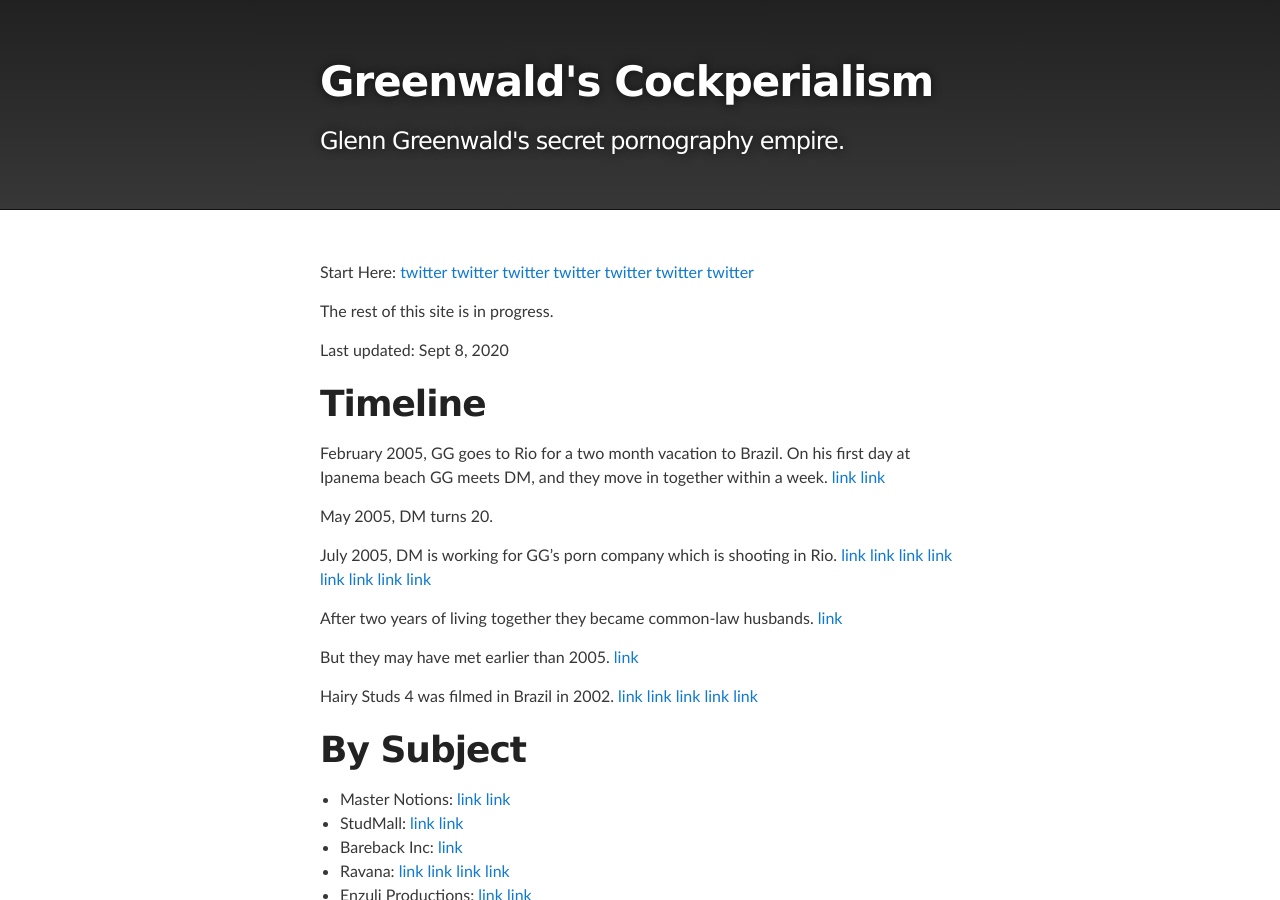
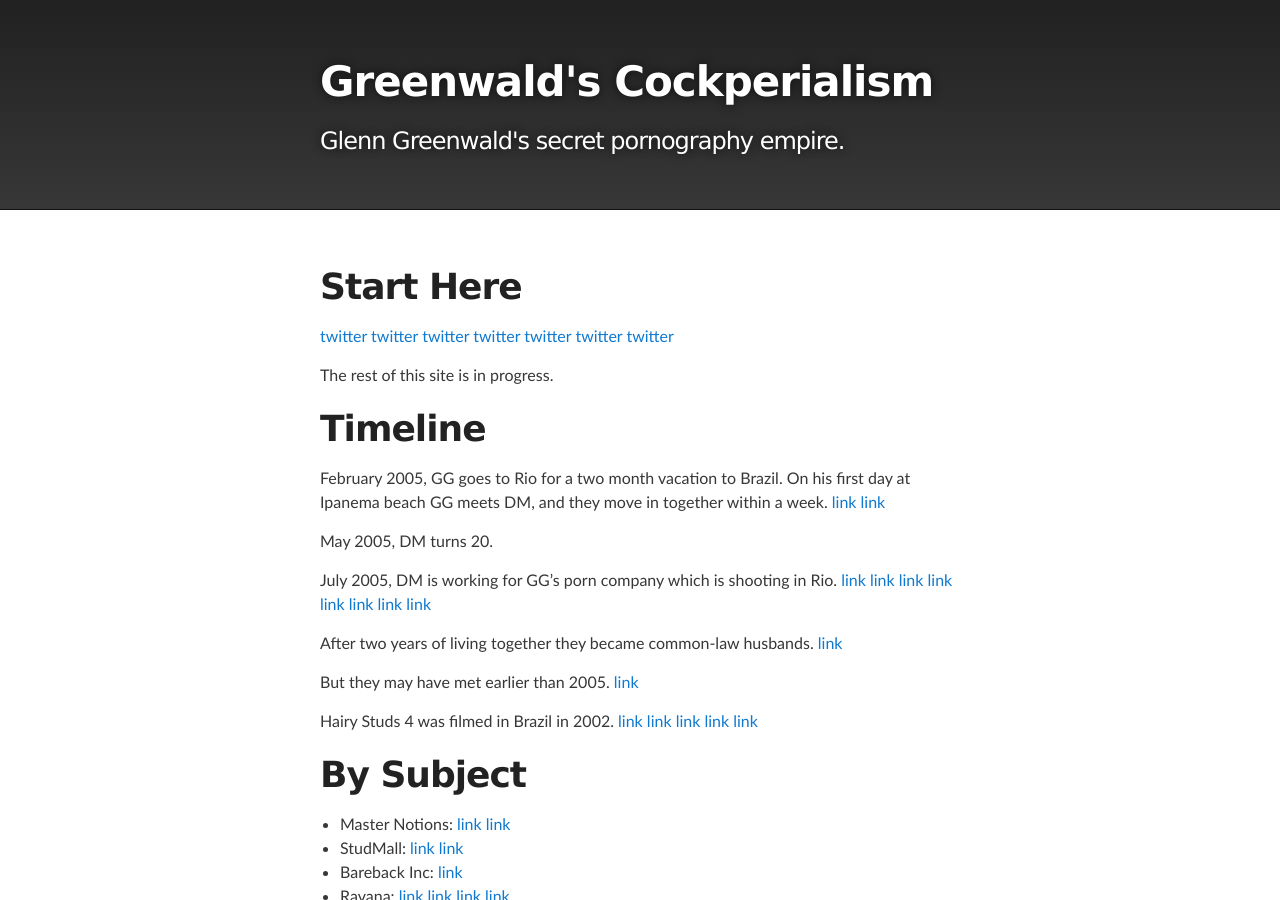
Before and after one commit to masternotions/masternotions.github.io, a Jekyll site: the page built from index.md, in a window 1280 px wide and 900 px high. Built offline with Jekyll 4.4.1, drawn with Linux system fonts in a browser that asks for light colours.

Commit message:
Update index.md

```diff
--- a/index.md
+++ b/index.md
@@ -1,10 +1,11 @@
 ---
 layout: home
 title: Home
-footer: "Last updated: Sep 8, 2020"
+modified: "Sep 8, 2020"
 ---
 
-Start Here:
+# Start Here
+
 [twitter](https://twitter.com/wokyleeks/status/1298727883582484481)
 [twitter](https://twitter.com/AlanVRK/status/1299334655527858176)
 [twitter](https://twitter.com/AlanVRK/status/1299105381910802445)
@@ -14,8 +15,6 @@ Start Here:
 [twitter](https://twitter.com/AlanVRK/status/1299754728897863685)
 
 The rest of this site is in progress.
-
-Last updated: Sept 8, 2020
 
 # Timeline
 
```
